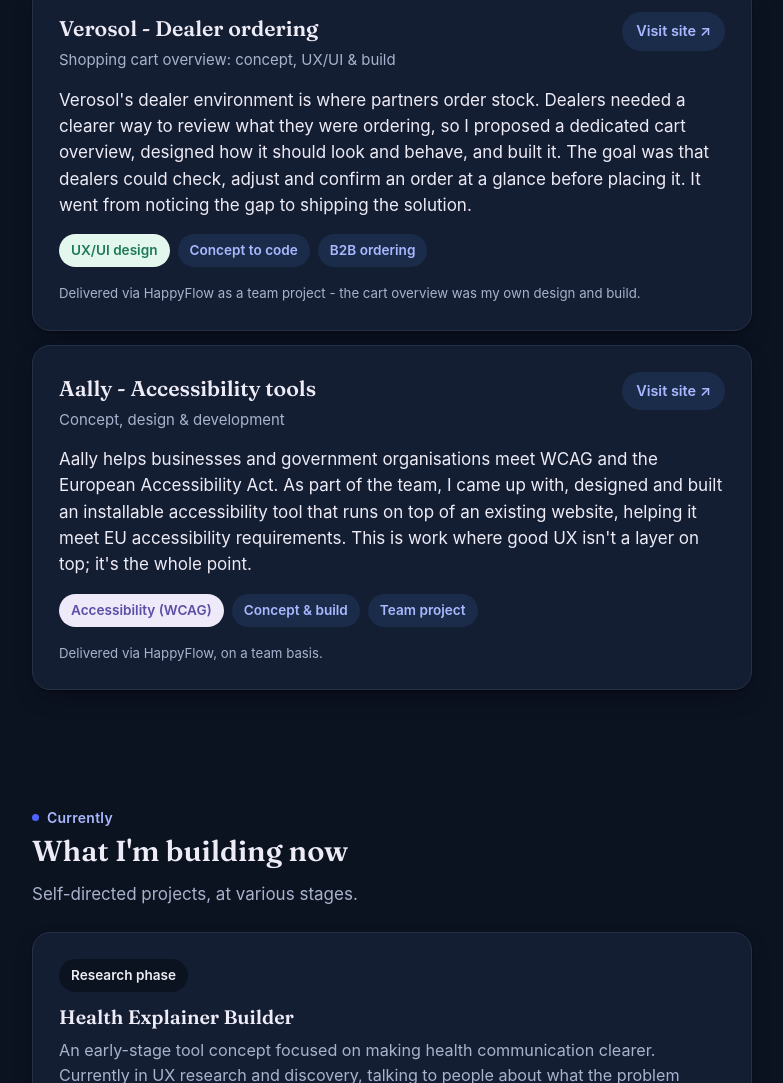
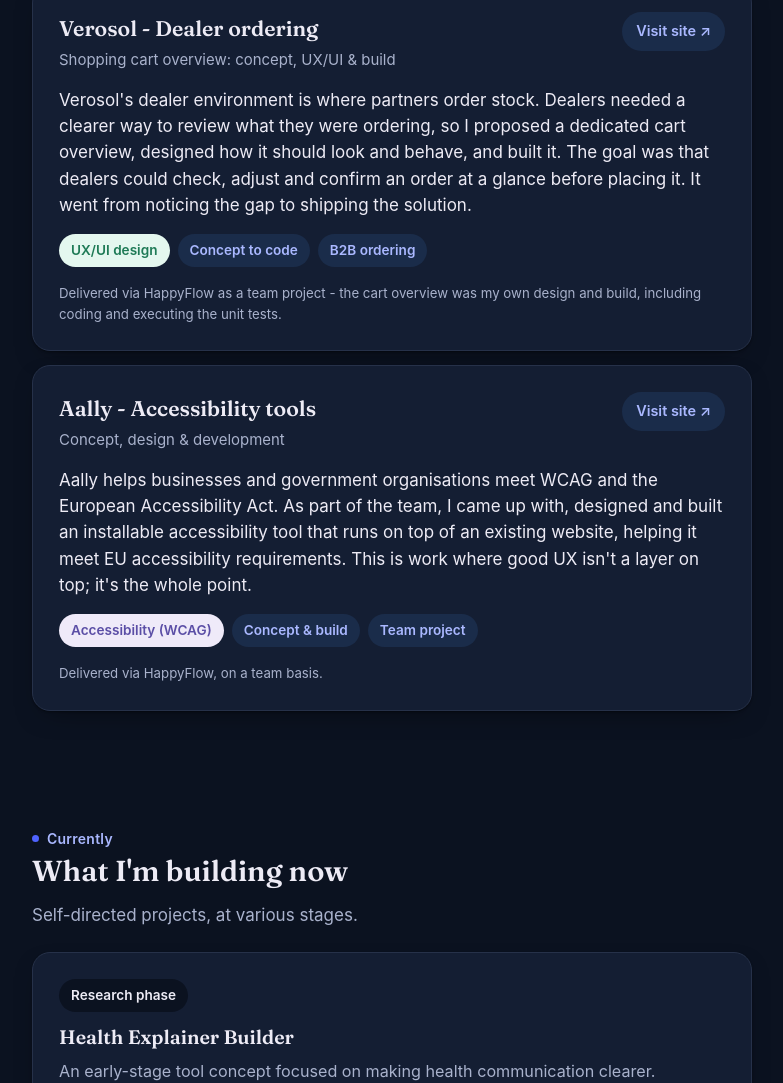
Before and after one commit to biancabensondesign/-biancabenson.com, a website: page index.html in a window 1280 px wide. Shown: the part 2651-3734 px from the top of the page, without its empty margins (248-1031 px from the left). Drawn offline with Linux system fonts and the light colour scheme.

Commit message:
Update Selected projects: Verosol unit tests

```diff
--- a/index.html
+++ b/index.html
@@ -450,7 +450,7 @@
           <span class="badge">Concept to code</span>
           <span class="badge">B2B ordering</span>
         </div>
-        <p class="attribution">Delivered via HappyFlow as a team project - the cart overview was my own design and build.</p>
+        <p class="attribution">Delivered via HappyFlow as a team project - the cart overview was my own design and build, including coding and executing the unit tests.</p>
       </div>
 
       <div class="card case">
```
